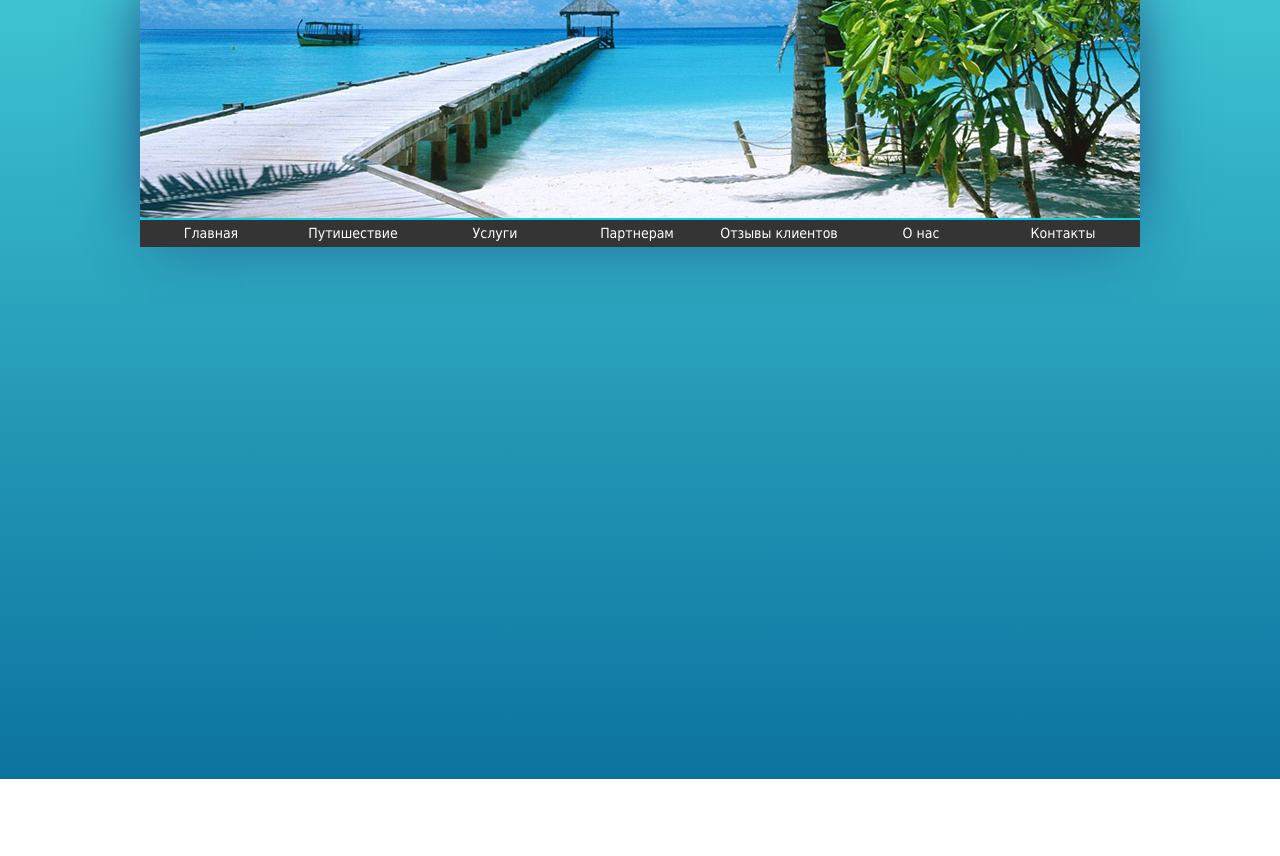
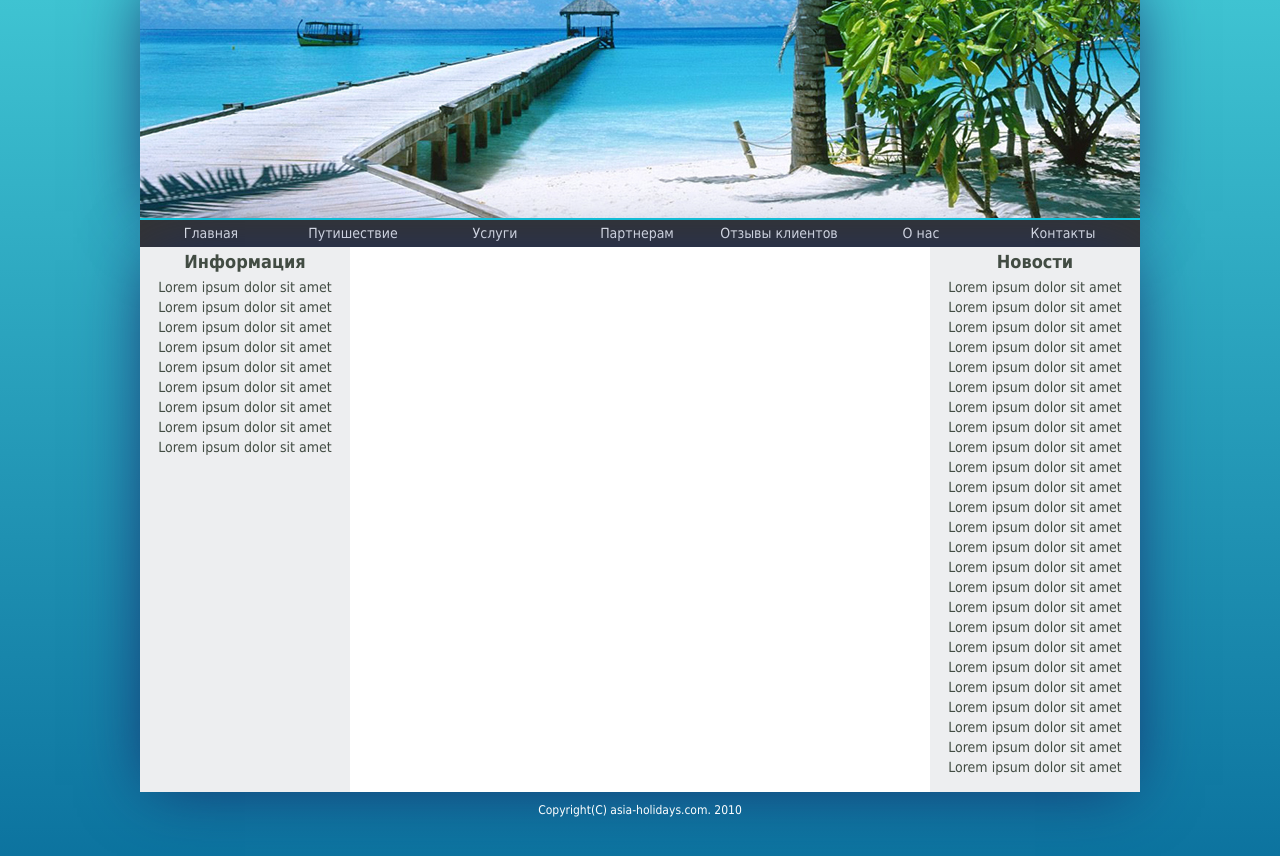
Before and after one commit to Skaliarium/HomeWork, a plain HTML site: page HW4/index.html in a window 1280 px wide. Shown: the part 194-1050 px from the top of the page. Before the commit the page ends 973 px from the top, so only its background shows below. Drawn offline with Linux system fonts and the light colour scheme.

Commit message:
hw4 header 2

```diff
--- a/HW4/css/style.css
+++ b/HW4/css/style.css
@@ -1,11 +1,8 @@
-
 
 .header {
 	height: 173px;
 	background: linear-gradient(#128aa7 27px, #5ef0ff 2px, #12cde2, #ffffff);
 }
-
-
 
 .main {
 	height: 173px;
@@ -78,10 +75,17 @@ h2, h3, h4 {
 	display: block;
 
 }
+.container_wrapper {
+	margin: 0 auto;
+	height: 110vh;
+	background: linear-gradient(#40c5d3, #0c739f);
+	position: relative;
 
+}
 .container {
-	height: 100vh;
-	background: linear-gradient(#40c5d3, #0c739f);
+	margin: 0 auto;
+	position: relative;
+	width: 1000px;
 }
 
 .beach {
@@ -161,25 +165,96 @@ ul.submenu > li > a:hover {
 
 ul.menu > li:hover > ul.submenu {
     display: block;
+    z-index: 10;
 }
 
 .inform {
+	position: relative;
+	display: block;
 	float: left;
+
+	background-color: #edeef0;
+	width: 210px;
+	height: 545px;
+
+}
+
+.front {
+	position: relative;
+	display: block;
+	float: left;
+	height: 545px;
+	width: 580px;
+	background-color: #ffffff;
+
+}
+
+.news {
+	position: relative;
+	display: block;
+	float: right;
+
+	background-color: #edeef0;
+	width: 210px;
+	height: 545px;
+
+}
+
+.news > h1 {
+	color: #424c43;
+    font-family: tahoma;
+    font-size: 18px;
+    text-align: center;
+    line-height: 30px;
+
+}
+
+.news > h2 {
+	color: #424c43;
+    font-family: tahoma;
+    font-size: 14px;
+    text-align: center;
+    line-height: 20px;
+}
+
+.inform > h1 {
+	color: #424c43;
+    font-family: tahoma;
+    font-size: 18px;
+    text-align: center;
+    line-height: 30px;
+
+}
+
+.inform > h2 {
+	color: #424c43;
+    font-family: tahoma;
+    font-size: 14px;
+    text-align: center;
+    line-height: 20px;
+}
+
+.content {
+	position: relative;
+	display: block;
+	content: ' ';
+	clear: both;
+	height: 545px;
+	-webkit-box-shadow: -1px 3px 63px -10px rgba(23,44,107,1);
+	-moz-box-shadow: -1px 3px 63px -10px rgba(23,44,107,1);
+	box-shadow: -1px 3px 63px -10px rgba(23,44,107,1);
 
 
 }
 
-.front {
-	float: left;
-
+.footer {
+	width: 1000px;
+	position: relative;
+	margin: 0 auto;
+	font-family: tahoma;
+    font-size: 12px;
+    color: #ffffff;
+	text-align: center;
+	clear: both;
+	padding-top: 12px;
 }
-
-.news {
-	float: left;
-
-}
-
-.content {
-	clear: both;
-
-}
--- a/HW4/index.html
+++ b/HW4/index.html
@@ -50,6 +50,8 @@
 			</div>
 		</div>
 
+		<div class="container_wrapper">
+
 		<div class="container">
 
 			<div class="beach">
@@ -99,38 +101,56 @@
 
 			<div class="content">
 				<div class="inform">
-
+					<h1>Информация</h1>
+					<h2>Lorem ipsum dolor sit amet</h2>
+					<h2>Lorem ipsum dolor sit amet</h2>
+					<h2>Lorem ipsum dolor sit amet</h2>
+					<h2>Lorem ipsum dolor sit amet</h2>
+					<h2>Lorem ipsum dolor sit amet</h2>
+					<h2>Lorem ipsum dolor sit amet</h2>
+					<h2>Lorem ipsum dolor sit amet</h2>
+					<h2>Lorem ipsum dolor sit amet</h2>
+					<h2>Lorem ipsum dolor sit amet</h2>
 				</div>
 
 				<div class="front">
 
+				</div>
+				<div class="news">
+					<h1>Новости</h1>
+					<h2>Lorem ipsum dolor sit amet</h2>
+					<h2>Lorem ipsum dolor sit amet</h2>
+					<h2>Lorem ipsum dolor sit amet</h2>
+					<h2>Lorem ipsum dolor sit amet</h2>
+					<h2>Lorem ipsum dolor sit amet</h2>
+					<h2>Lorem ipsum dolor sit amet</h2>
+					<h2>Lorem ipsum dolor sit amet</h2>
+					<h2>Lorem ipsum dolor sit amet</h2>
+					<h2>Lorem ipsum dolor sit amet</h2>
+					<h2>Lorem ipsum dolor sit amet</h2>
+					<h2>Lorem ipsum dolor sit amet</h2>
+					<h2>Lorem ipsum dolor sit amet</h2>
+					<h2>Lorem ipsum dolor sit amet</h2>
+					<h2>Lorem ipsum dolor sit amet</h2>
+					<h2>Lorem ipsum dolor sit amet</h2>
+					<h2>Lorem ipsum dolor sit amet</h2>
+					<h2>Lorem ipsum dolor sit amet</h2>
+					<h2>Lorem ipsum dolor sit amet</h2>
+					<h2>Lorem ipsum dolor sit amet</h2>
+					<h2>Lorem ipsum dolor sit amet</h2>
+					<h2>Lorem ipsum dolor sit amet</h2>
+					<h2>Lorem ipsum dolor sit amet</h2>
+					<h2>Lorem ipsum dolor sit amet</h2>
+					<h2>Lorem ipsum dolor sit amet</h2>
+					<h2>Lorem ipsum dolor sit amet</h2>
 
 				</div>
-
-				<div class="news">
-
-
-				</div>
-
-
-
 			</div>
-
-
-
-
+			<div class="footer">
+				<h6>Copyright(C) asia-holidays.com. 2010</h6>
+			</div>
 		</div>
-
-
-
-
-
-
-
-
+		</div>
 	</div>
-
-
-
 </body>
 </html>
```
